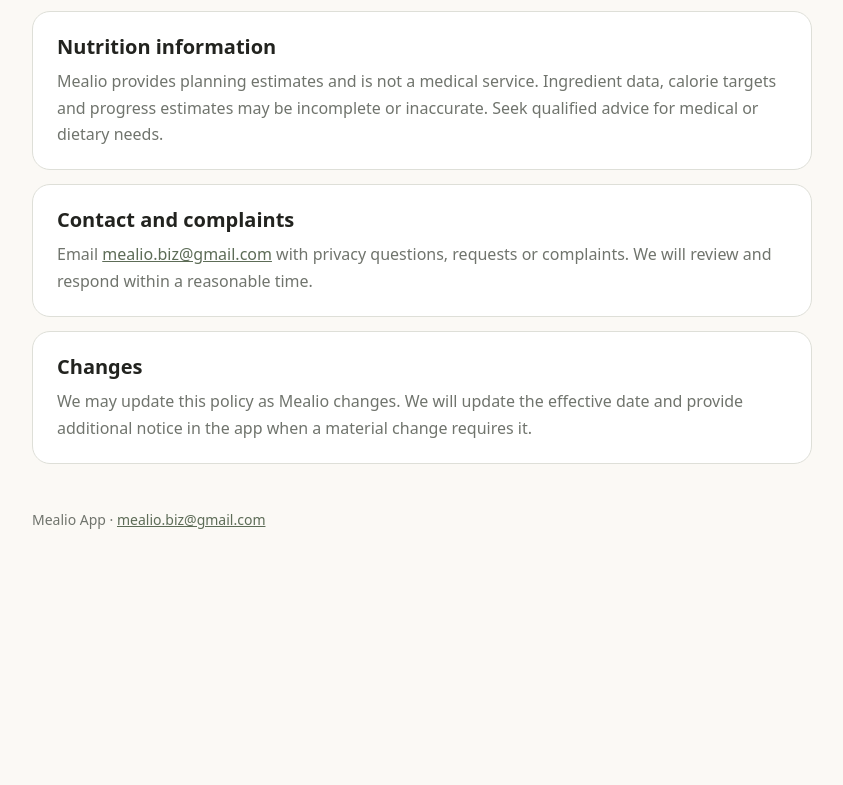
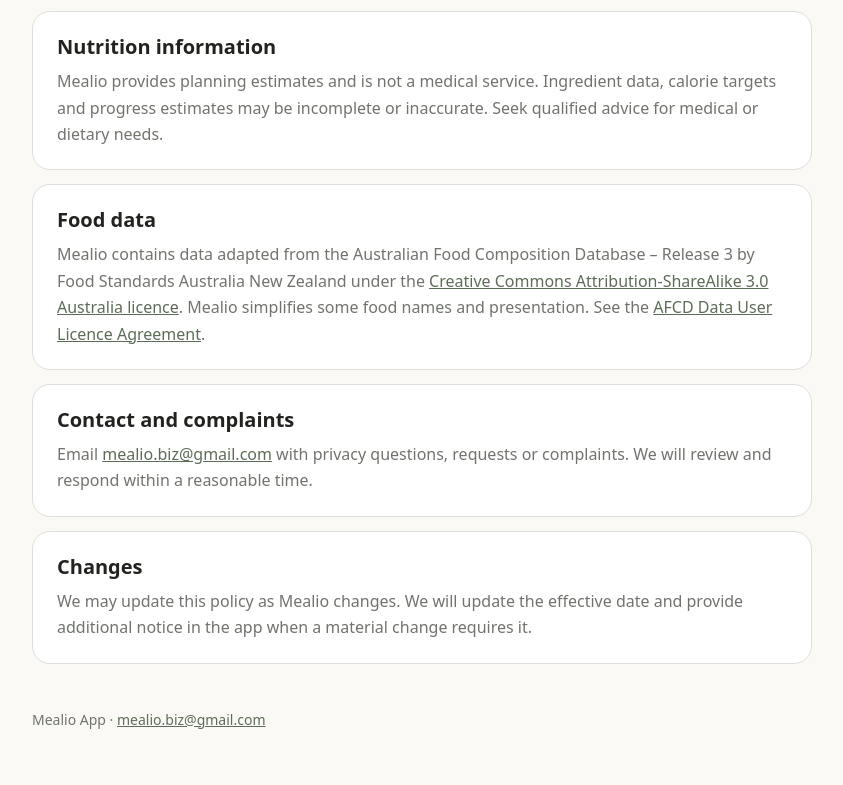
Before and after one commit to mealiobiz/mealio-legal, a plain HTML site: page privacy.html in a window 1280 px wide. Shown: the part 2014-2799 px from the top of the page, without its empty margins (218-1061 px from the left). Before the commit the page ends 2599 px from the top, so only its background shows below. Drawn offline with Linux system fonts and the light colour scheme.

Commit message:
Add AFCD attribution to privacy page

```diff
--- a/privacy.html
+++ b/privacy.html
@@ -26,6 +26,7 @@
     <section><h2>Your choices</h2><p>You can review and update most information inside Mealio. You may request access, correction or deletion by emailing us. You may leave a household without deleting your personal account.</p></section>
     <section><h2>Children</h2><p>Mealio is intended for people aged 18 years and older. We do not knowingly offer accounts to children. Contact us if you believe a child has provided personal information.</p></section>
     <section><h2>Nutrition information</h2><p>Mealio provides planning estimates and is not a medical service. Ingredient data, calorie targets and progress estimates may be incomplete or inaccurate. Seek qualified advice for medical or dietary needs.</p></section>
+    <section><h2>Food data</h2><p>Mealio contains data adapted from the Australian Food Composition Database – Release 3 by Food Standards Australia New Zealand under the <a href="https://creativecommons.org/licenses/by-sa/3.0/au/">Creative Commons Attribution-ShareAlike 3.0 Australia licence</a>. Mealio simplifies some food names and presentation. See the <a href="https://www.foodstandards.gov.au/science-data/monitoringnutrients/afcd/datauserlicenceagreement">AFCD Data User Licence Agreement</a>.</p></section>
     <section><h2>Contact and complaints</h2><p>Email <a href="mailto:mealio.biz@gmail.com">mealio.biz@gmail.com</a> with privacy questions, requests or complaints. We will review and respond within a reasonable time.</p></section>
     <section><h2>Changes</h2><p>We may update this policy as Mealio changes. We will update the effective date and provide additional notice in the app when a material change requires it.</p></section>
   </main>
```
